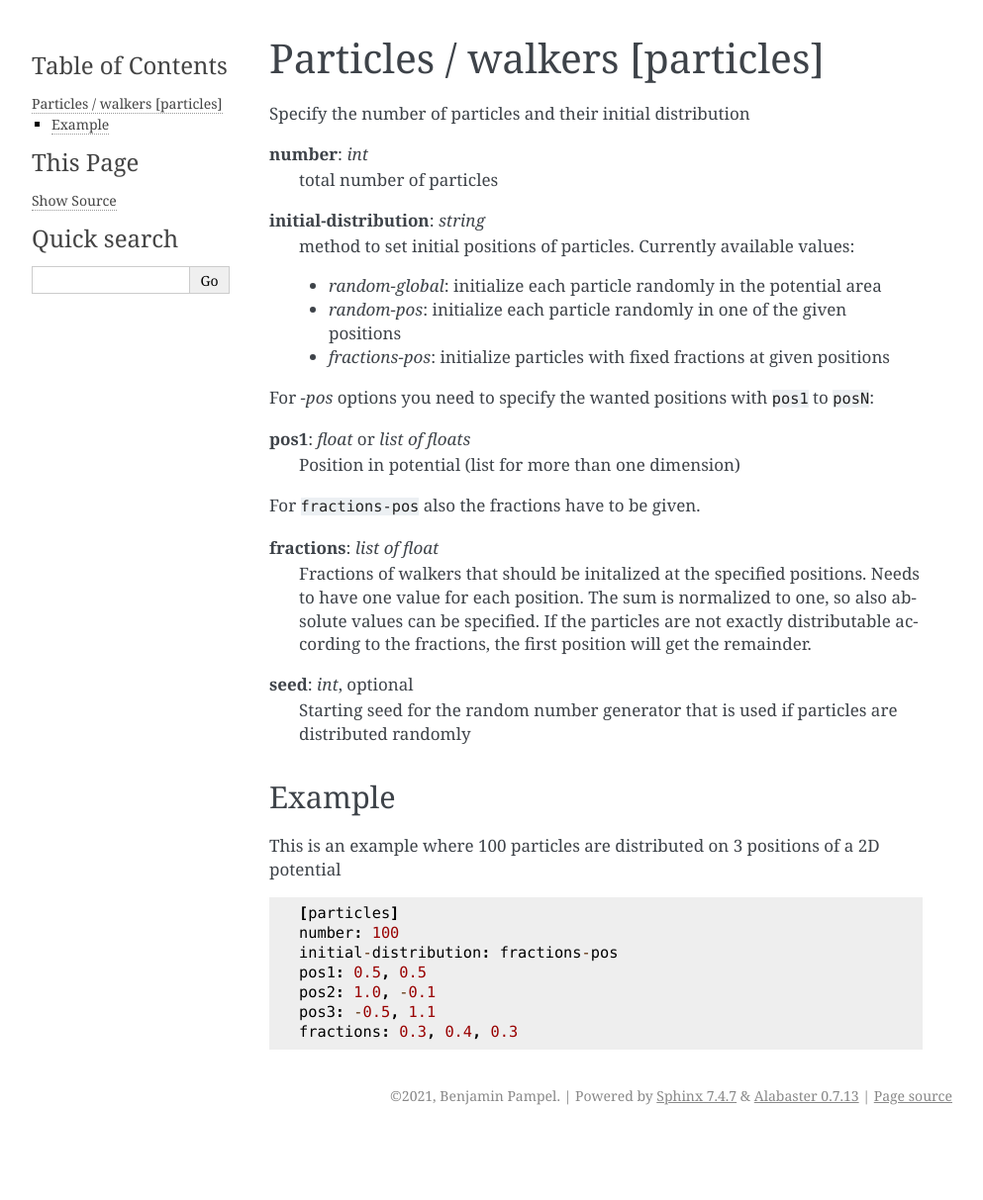
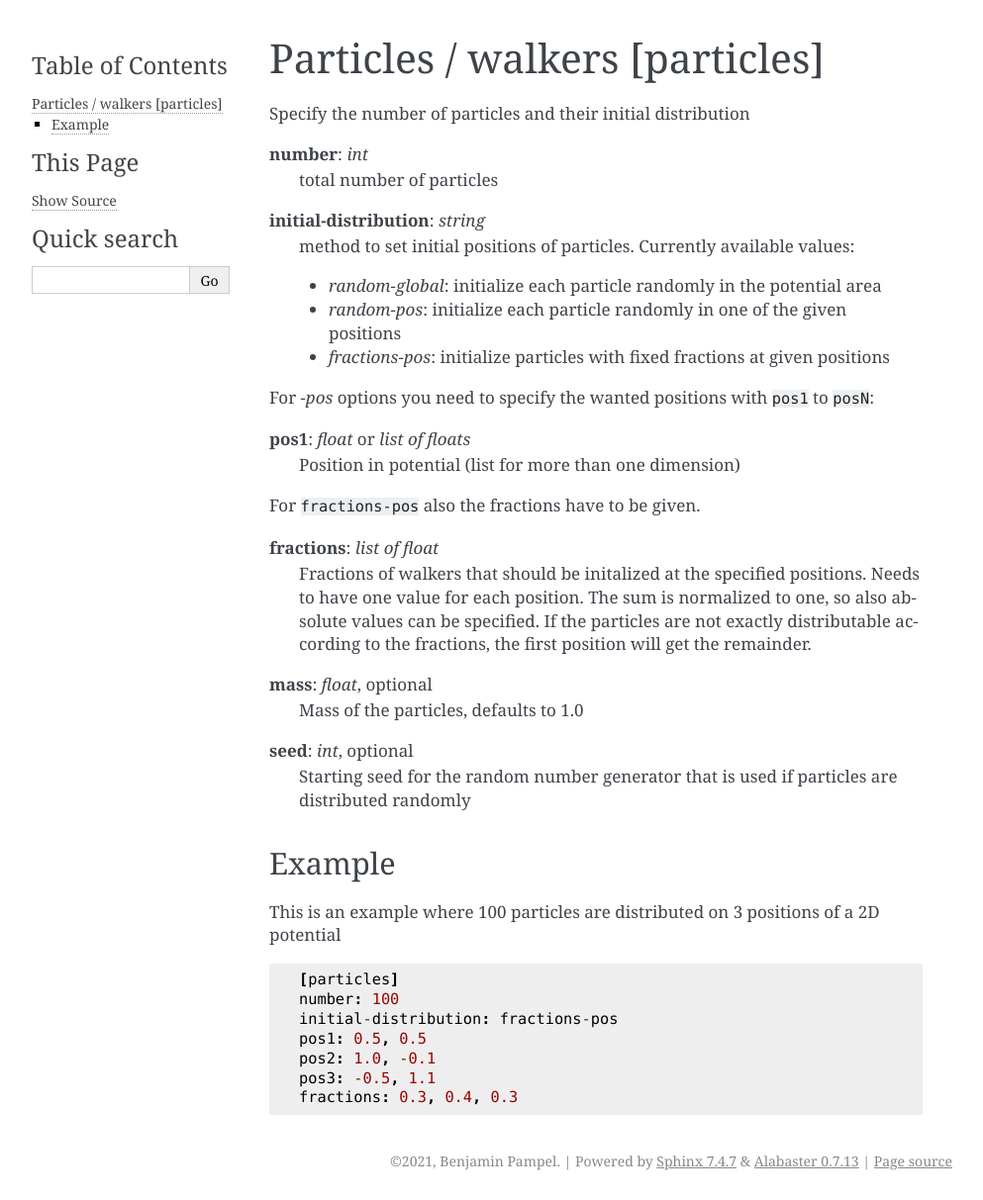
Before and after one commit to bpampel/bdld, a Sphinx documentation site: the page built from docs/particles.rst, in a window 1280 px wide. Shown: the whole page at 99% size, without its empty margins (148-1141 px from the left). Built offline with Sphinx 7.4.7, drawn with Linux system fonts in a browser that asks for light colours; before the commit the page ends 1147 px from its top, so only the background shows below that.

Commit message:
Add mass option to doc

```diff
--- a/docs/particles.rst
+++ b/docs/particles.rst
@@ -29,6 +29,9 @@ For :code:`fractions-pos` also the fractions have to be given.
   The sum is normalized to one, so also absolute values can be specified.
   If the particles are not exactly distributable according to the fractions, the first position will get the remainder.
 
+**mass**: *float*, optional
+  Mass of the particles, defaults to 1.0
+
 **seed**: *int*, optional
   Starting seed for the random number generator that is used if particles are distributed randomly
 
```
